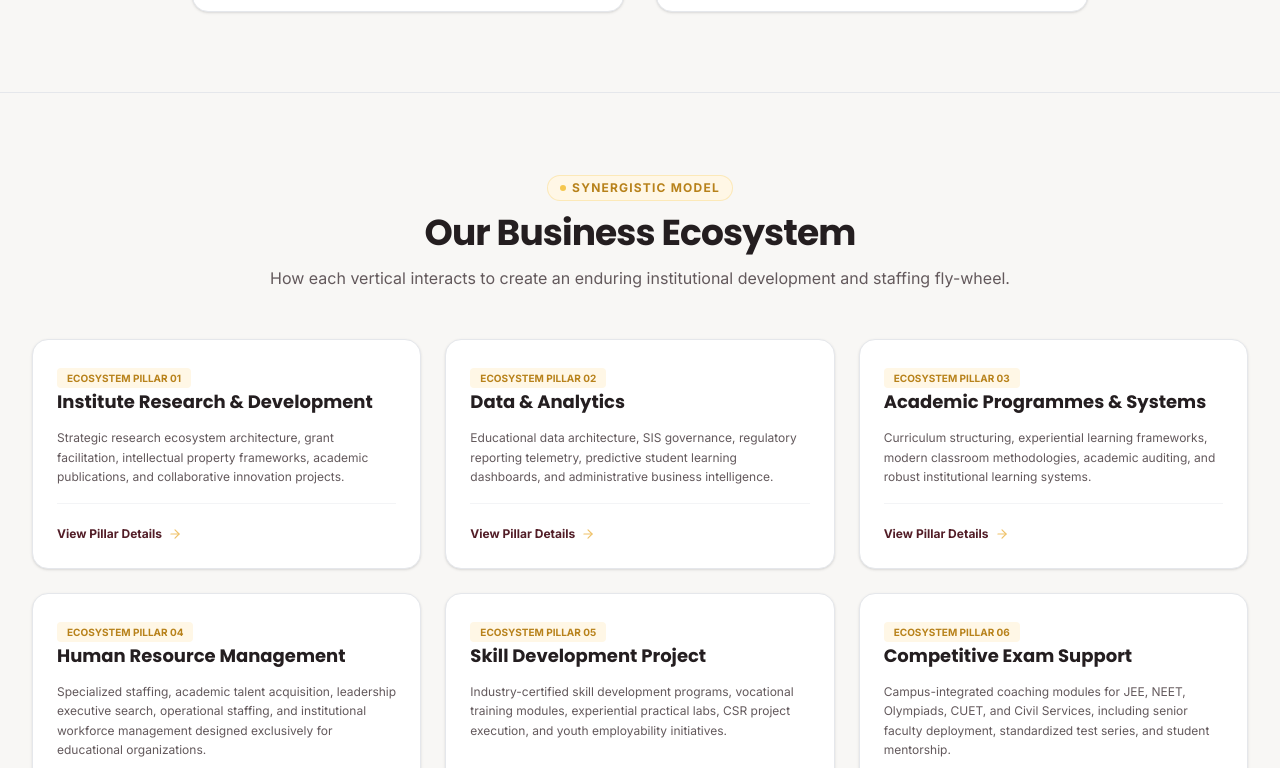
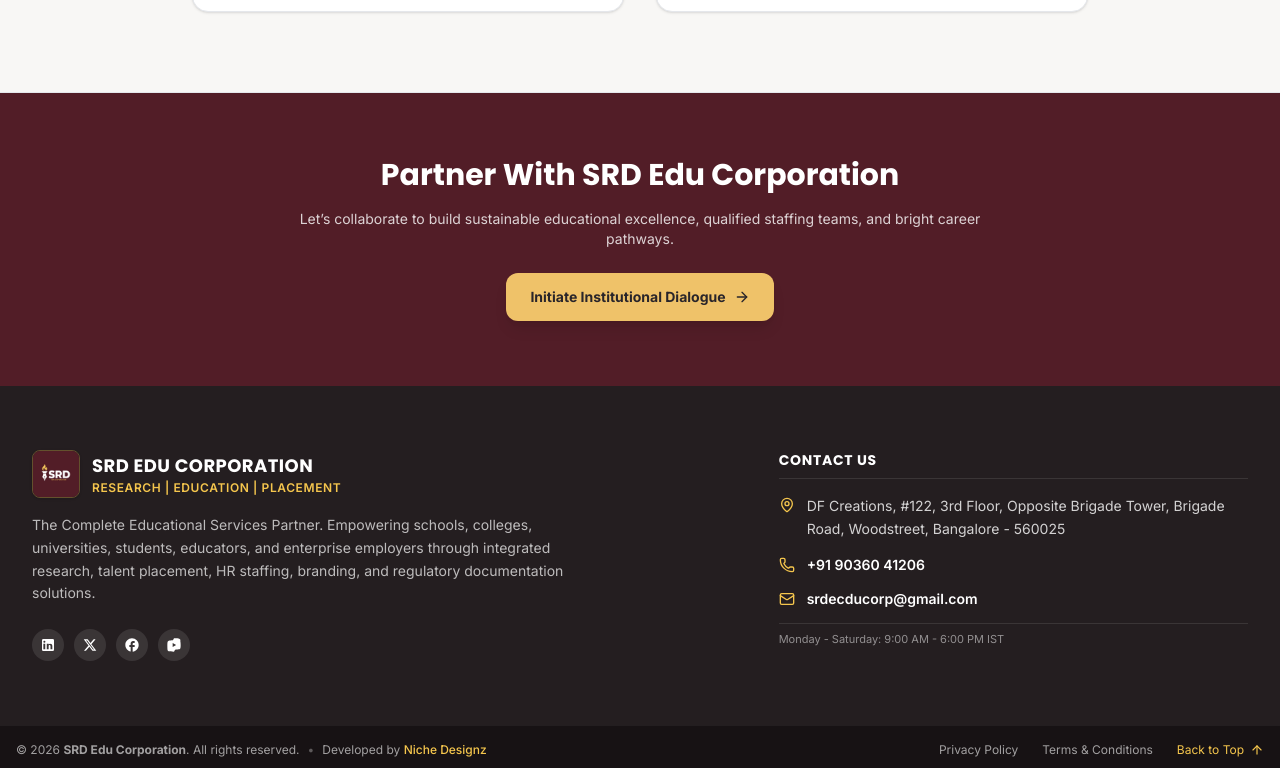
Before and after one commit to aiswaryasuresan/srd-edu-static-web, a Next.js app: page /about in a window 1280 px wide. Shown: the part 2572-3340 px from the top of the page. Built offline with nearby package versions, Linux system fonts and the light colour scheme.

Commit message:
refactor(about): remove Our Business Ecosystem section from About page

```diff
--- a/src/app/about/page.tsx
+++ b/src/app/about/page.tsx
@@ -7,17 +7,13 @@ import {
   Compass,
   ArrowRight,
   CheckCircle2,
-  Users,
   GraduationCap,
-  Sparkles,
-  Briefcase,
   Megaphone,
   UserCheck
 } from "lucide-react";
 import SectionHeading from "@/components/shared/SectionHeading";
 import PageBanner from "@/components/shared/PageBanner";
 import { companyInfo } from "@/data/company";
-import { primaryServices } from "@/data/services";
 
 export const metadata: Metadata = {
   title: "About Us | Complete Human Resource & Institutional Solutions",
@@ -289,46 +285,7 @@ export default function AboutPage() {
         </div>
       </section>
 
-      {/* 5. Section: Business Ecosystem */}
-      <section id="business-ecosystem" className="py-16 sm:py-20 bg-[#F8F7F5] border-b border-gray-200">
-        <div className="max-w-7xl mx-auto px-4 sm:px-6 lg:px-8">
-          <SectionHeading
-            badge="Synergistic Model"
-            title="Our Business Ecosystem"
-            subtitle="How each vertical interacts to create an enduring institutional development and staffing fly-wheel."
-            align="center"
-          />
-
-          <div className="mt-12 grid grid-cols-1 md:grid-cols-2 lg:grid-cols-3 gap-6">
-            {primaryServices.map((service, idx) => (
-              <div key={service.id} className="bg-white p-6 rounded-2xl border border-gray-200 shadow-sm flex flex-col justify-between hover:border-[#EFC269] hover:shadow-md transition-all">
-                <div className="space-y-3">
-                  <span className="text-[10px] font-bold text-[#B8821B] bg-[#FFF7E6] px-2.5 py-1 rounded uppercase">
-                    Ecosystem Pillar 0{idx + 1}
-                  </span>
-                  <h3 className="text-lg font-bold text-[#241E20] font-['Poppins']">
-                    {service.title}
-                  </h3>
-                  <p className="text-xs text-[#63595C] leading-relaxed">
-                    {service.shortDescription}
-                  </p>
-                </div>
-                <div className="pt-4 mt-4 border-t border-gray-100">
-                  <Link
-                    href={`/services/${service.slug}`}
-                    className="inline-flex items-center gap-1.5 text-xs font-bold text-[#521D27] hover:text-[#B8821B] transition-colors"
-                  >
-                    <span>View Pillar Details</span>
-                    <ArrowRight className="w-3.5 h-3.5 text-[#EFC269]" />
-                  </Link>
-                </div>
-              </div>
-            ))}
-          </div>
-        </div>
-      </section>
-
-      {/* 8. Bottom CTA */}
+      {/* 5. Bottom CTA */}
       <section className="py-16 bg-[#521D27] text-white text-center">
         <div className="max-w-3xl mx-auto px-4 sm:px-6 lg:px-8 space-y-4">
           <h2 className="text-2xl sm:text-3xl font-bold font-['Poppins']">
```
